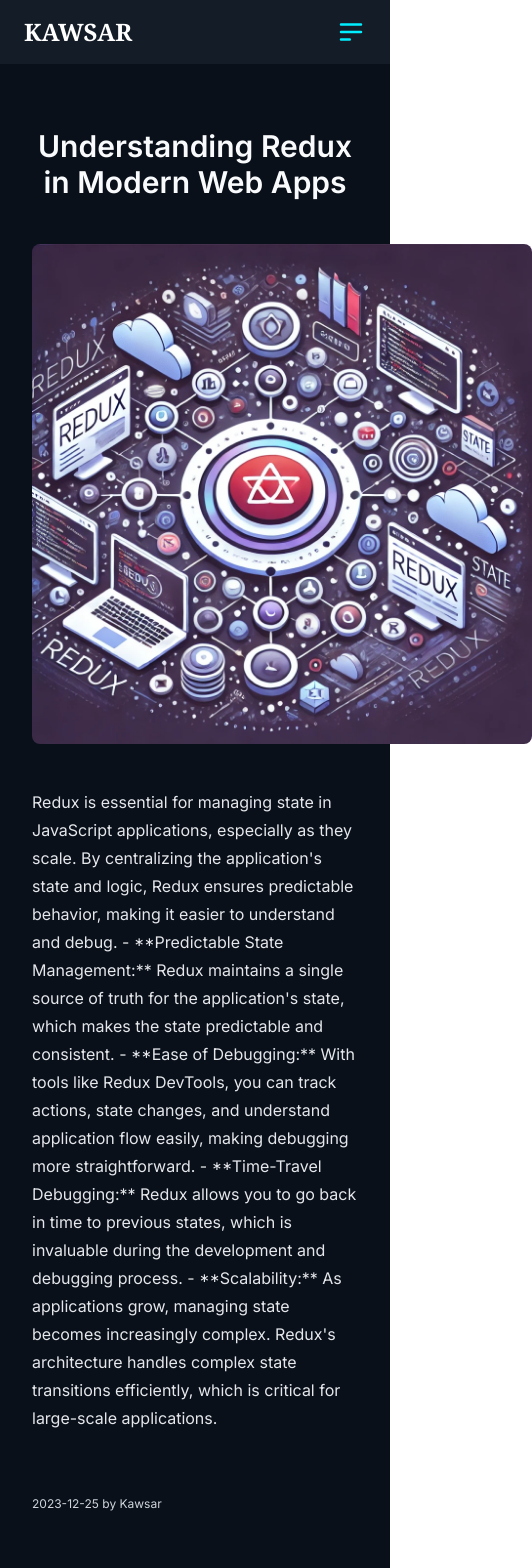
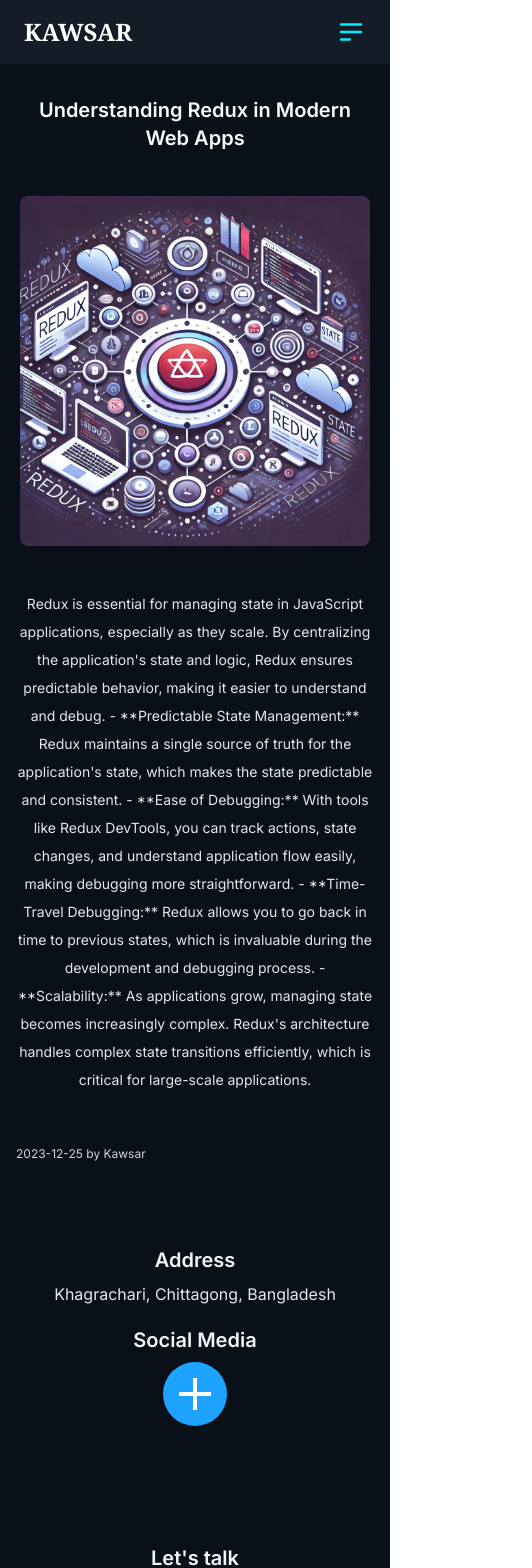
Before and after one commit to mdkawsar-alam/my-potfolio, a Next.js app: page /blog/1 in a window 390 px wide. Shown: the top 1568 px of the page, 532 px wide, since content can reach past the window. Built offline with nearby package versions, Linux system fonts and the light colour scheme.

Commit message:
add routing and solve responsive issue

```diff
--- /dev/null
+++ b/src/app/about/page.jsx
@@ -0,0 +1,12 @@
+import AboutMe from '@/components/ui/HomeComponent/AboutMe/AboutMe';
+import React from 'react';
+
+const page = () => {
+    return (
+      <div className="pt-20 bg-[#09101A]">
+        <AboutMe />
+      </div>
+    );
+};
+
+export default page;
--- a/src/app/blog/[id]/page.jsx
+++ b/src/app/blog/[id]/page.jsx
@@ -14,12 +14,14 @@
   if (!post) return <div>Loading...</div>;
 
   return (
-    <div className="bg-[#09101A] pt-24">
+    <div className="bg-[#09101A]">
       <Container>
-        <div className=" p-8 space-y-11 ">
-          <h1 className="text-3xl font-semibold text-gray-50 text-center">{post.title}</h1>
+        <div className=" pt-24 px-4 space-y-11 ">
+          <h1 className="text-xl md:text-3xl font-semibold text-gray-50 text-center">
+            {post.title}
+          </h1>
 
-          <div className=" w-[500px] mx-auto">
+          <div className="w-[350px] md:w-[500px] mx-auto">
             <Image
               src={post.image}
               alt={post.title}
@@ -28,10 +30,10 @@
             />
           </div>
           <div
-            className="text-gray-200 leading-7 tracking-normal text-base mt-4 "
+            className="text-gray-200 leading-7 -tracking-normal text-center text-sm md:text-base mt-4 "
             dangerouslySetInnerHTML={{ __html: post.fullDescription }}
           />
-          <p className="text-xs pt-5 text-gray-300">
+          <p className="text-xs pt-2 text-gray-300">
             {post.date} by {post.author}
           </p>
         </div>
--- /dev/null
+++ b/src/app/contract/page.jsx
@@ -0,0 +1,10 @@
+import ContactUs from '@/components/ui/HomeComponent/ContractUs/ContractUs';
+import React from 'react';
+
+const page = () => {
+    return <div className="bg-[#09101A] pt-20">
+        <ContactUs/>
+    </div>;
+};
+
+export default page;
--- /dev/null
+++ b/src/app/projects/page.jsx
@@ -0,0 +1,10 @@
+import Projects from '@/components/ui/HomeComponent/ProjectSection/ProjectSection';
+import React from 'react';
+
+const page = () => {
+    return <div className="bg-[#09101A] pt-20" >
+        <Projects/>
+    </div>;
+};
+
+export default page;
--- /dev/null
+++ b/src/app/skill/page.jsx
@@ -0,0 +1,12 @@
+import SkillSection from '@/components/ui/HomeComponent/SkillSection/SkillSection';
+import React from 'react';
+
+const page = () => {
+    return (
+       < div className="bg-[#09101A] pt-20" >
+            <SkillSection/>
+        </div>
+    );
+};
+
+export default page;
--- a/src/components/sheard/Footer/Footer.jsx
+++ b/src/components/sheard/Footer/Footer.jsx
@@ -6,8 +6,9 @@
 
 const Footer = () => {
   return (
-    <footer className="transition-transform duration-500 ease-in-out transform translate-x-0 md:translate-x-0 bg-[#09101A] py-16" id="footer">
-      <div className="block md:flex justify-center md:justify-between items-start p-5 md:p-16">
+    <footer className="transition-transform duration-500 ease-in-out transform
+    translate-x-0 md:translate-x-0 bg-[#09101A] py-11" id="footer">
+      <div className="block md:flex justify-center md:justify-between items-start p-5 md:p-10">
 
         <nav className="flex justify-center items-start text-center">
           <div className="w-12 h-12 items-start hidden md:flex text-center justify-center text-black text-lg bg-[#0ef] ml-3 mt-3 p-4 rounded-full">
--- a/src/components/ui/HomeComponent/AboutMe/AboutMe.jsx
+++ b/src/components/ui/HomeComponent/AboutMe/AboutMe.jsx
@@ -4,14 +4,14 @@
 
 const AboutMe = () => {
   return (
-    <section className="bg-[#09101a] py-10">
+    <section className="bg-[#09101a] py-11">
       <Container>
-        <div className="flex flex-col items-center px-4 md:p-10">
+        <div className="flex flex-col items-center px-4 ">
           <h2 className="text-2xl lg:text-3xl font-semibold text-white text-center">
             About Me
           </h2>
           <p className="p-4 text-center text-gray-300">
-        {`I am a passionate Front End Developer specializing in the MERN
+            {`I am a passionate Front End Developer specializing in the MERN
           stack. Currently, I'm pursuing a Diploma in Computer Science to
           enhance my technical expertise. Over the past year, I have immersed
           myself in web development, building robust and user-friendly
@@ -75,14 +75,13 @@
                   </a>
                 </p>
               </div>
+              <p className="text-center text-gray-300 mt-5">
+                Adaptable and driven, I thrive in environments that challenge me
+                to grow. My goal is to leverage my skills to contribute to
+                innovative projects and continuously evolve as a developer.
+              </p>
             </div>
           </div>
-
-          <p className="text-center text-gray-300 mt-5">
-          Adaptable and driven, I thrive in environments that challenge me to
-            grow. My goal is to leverage my skills to contribute to innovative
-            projects and continuously evolve as a developer.
-          </p>
         </div>
       </Container>
     </section>
--- a/src/components/ui/HomeComponent/HeroSection/HeroSection.jsx
+++ b/src/components/ui/HomeComponent/HeroSection/HeroSection.jsx
@@ -87,7 +87,7 @@
                   knowledge remains cutting-edge in the dynamic field of web
                   development.
                 </p>
-                <div className="flex justify-center mt-4 md:mt-0">
+                <div className="flex justify-center pt-8 md:mt-0">
                   <Button onClick={downloadResume}>
                     Download Resume
                     <MdOutlineFileDownload />
--- a/src/components/ui/HomeComponent/TestimonialSection/TestimonialSection.jsx
+++ b/src/components/ui/HomeComponent/TestimonialSection/TestimonialSection.jsx
@@ -20,9 +20,9 @@
 
 
   return (
-    <div className='bg-[#09101A] py-16'>
+    <div className='bg-[#09101A] py-11'>
         <Container>
-        <div className=" ">
+      <div className="px-4 ">
       <h2 className="text-3xl font-bold text-center mb-8 text-gray-50">Testimonials</h2>
       <div className="grid grid-cols-1 sm:grid-cols-2 md:grid-cols-3 gap-4">
         {testimonials.map((testimonial, index) => (
--- a/src/index.js
+++ b/src/index.js
@@ -42,8 +42,8 @@
   },
   {
     id: 6,
-    path: "/contact",
-    name: "Contact",
+    path: "/contract",
+    name: "Contract",
   },
 ];
 
```
